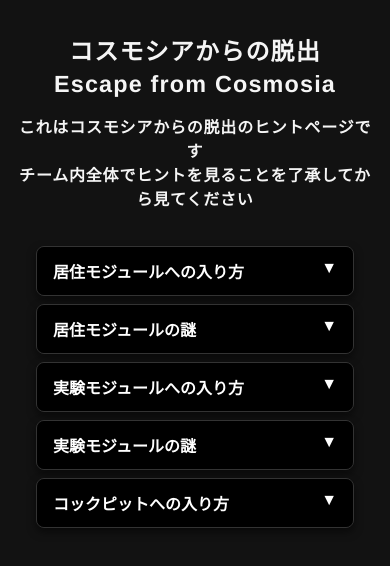
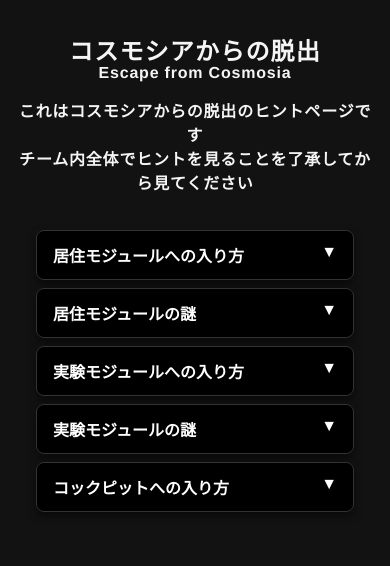
Before and after one commit to syukurimu1729/hintpage, a plain HTML site: page index.html in a window 390 px wide. Drawn offline with Linux system fonts and the light colour scheme.

Commit message:
withdrawal

```diff
--- a/index.html
+++ b/index.html
@@ -9,7 +9,7 @@
 	/* --- モノトーンUI用スタイル --- */
 		    body { font-family: 'Helvetica Neue', Arial, sans-serif; padding: 1rem; margin: 0; background-color: #121212; color: #f5f5f5; }
 		    h1 { text-align: center; margin-bottom: -1rem; font-size: clamp(1.5rem, 6vw, 2.5rem); letter-spacing: 0.05em; }
-		    h2 { text-align: center; margin-bottom: 1rem; font-size: clamp(1rem, 6vw, 1.5rem); letter-spacing: 0.05em; }
+		    h2 { text-align: center; margin-bottom: 1rem; font-size: clamp(1rem, 4vw, 1.5rem); letter-spacing: 0.05em; }
             .explain {margin-top:0.5rem; margin-bottom: 0.5rem;font-size: 1rem;}
 		    .container { min-height: 100vh; padding: 20px; max-width: 600px; margin: 0 auto; }
 		    .details { background-color: #1e1e1e; border: 1px solid #333; border-radius: 8px; overflow: hidden; box-shadow: 0 4px 8px rgba(0,0,0,0.5);margin-top: 0.5rem; margin-bottom: 0.5rem; }
```
